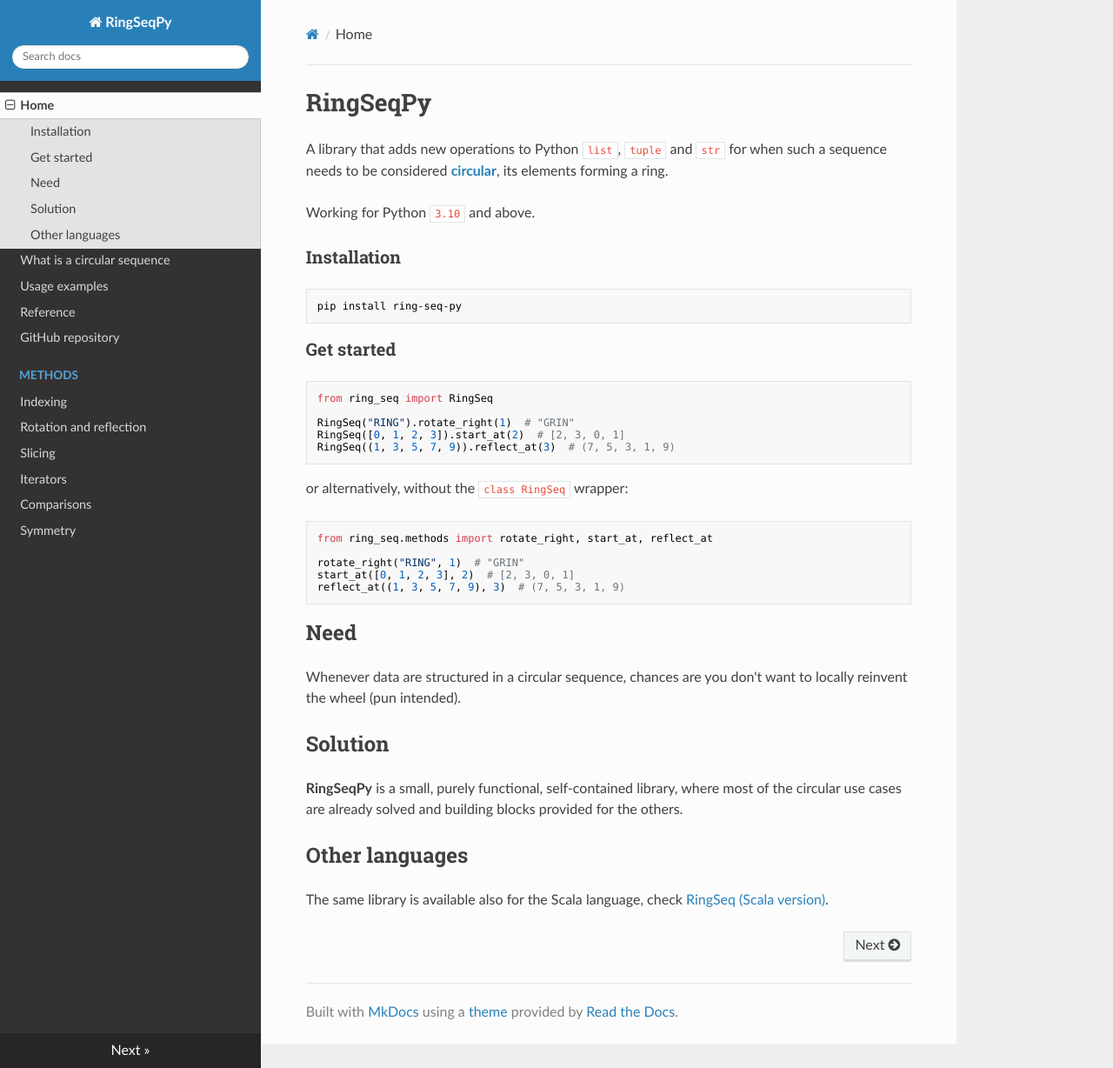
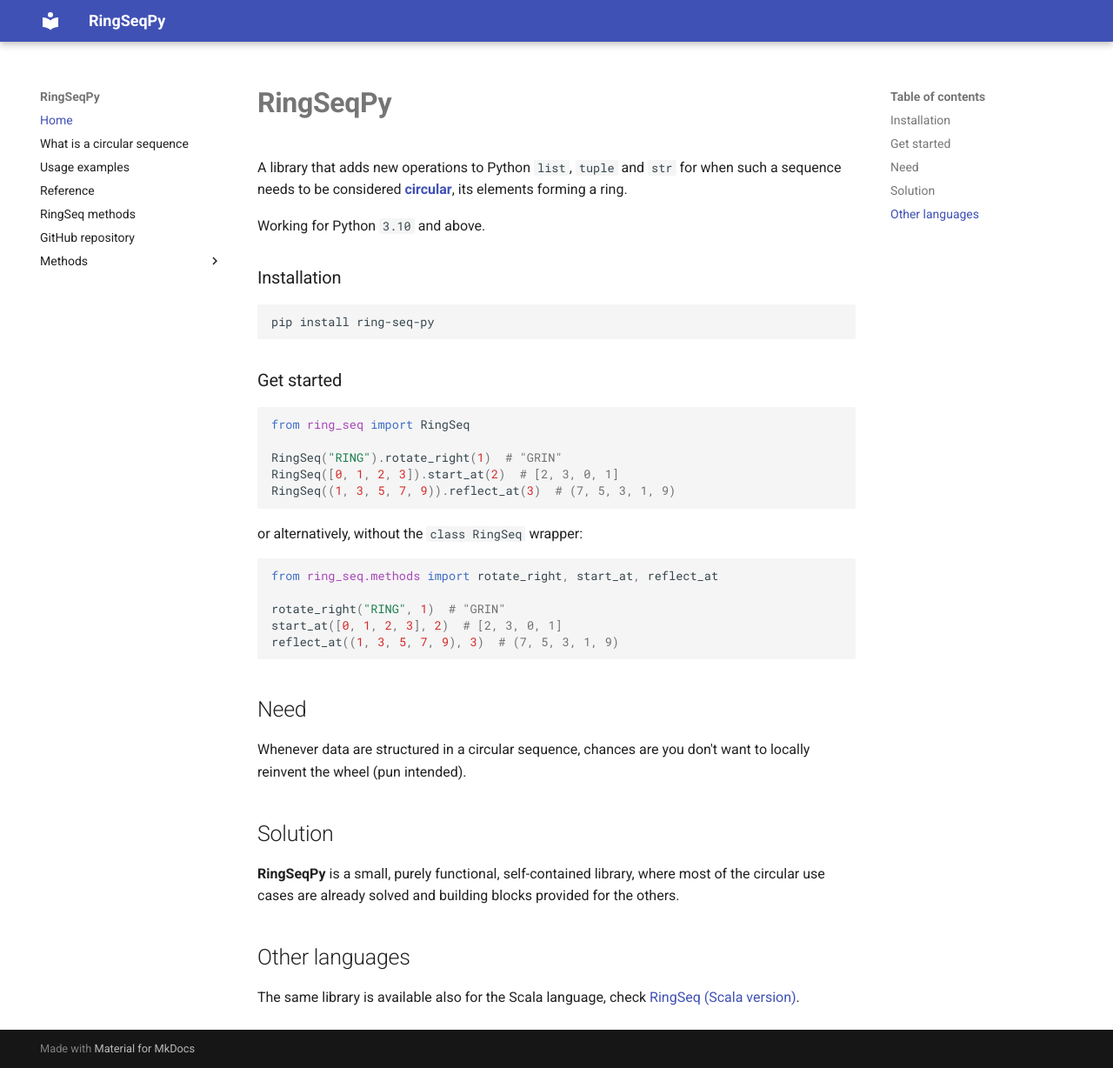
Before and after one commit to scala-tessella/ring-seq-py, an MkDocs documentation site: the page built from docs/index.md, in a window 1280 px wide and 1228 px high. Shown: the whole window at 87% size. Built offline with MkDocs 1.6.1 and Material for MkDocs 9.7.7, drawn with Linux system fonts in a browser that asks for light colours; nearby versions of some CDN libraries.

Commit message:
Improved docstrings and docs

```diff
--- a/mkdocs.yml
+++ b/mkdocs.yml
@@ -1,16 +1,23 @@
 site_name: RingSeqPy
 site_url: https://example.com/
+theme:
+  name: "material"
+plugins:
+  - mkdocstrings
+markdown_extensions:
+  - admonition
+  - pymdownx.details
+  - pymdownx.superfences
 nav:
   - Home: index.md
   - What is a circular sequence: what-is.md
   - Usage examples: usage.md
   - Reference: reference.md
+  - RingSeq methods: ring_seq_methods.md
   - GitHub repository: github.md
   - Methods:
-    - Indexing: categories/indexing.md
     - Rotation and reflection: categories/rotation-reflection.md
     - Slicing: categories/slicing.md
     - Iterators: categories/iterators.md
     - Comparisons: categories/comparisons.md
     - Symmetry: categories/symmetry.md
-theme: readthedocs
```
